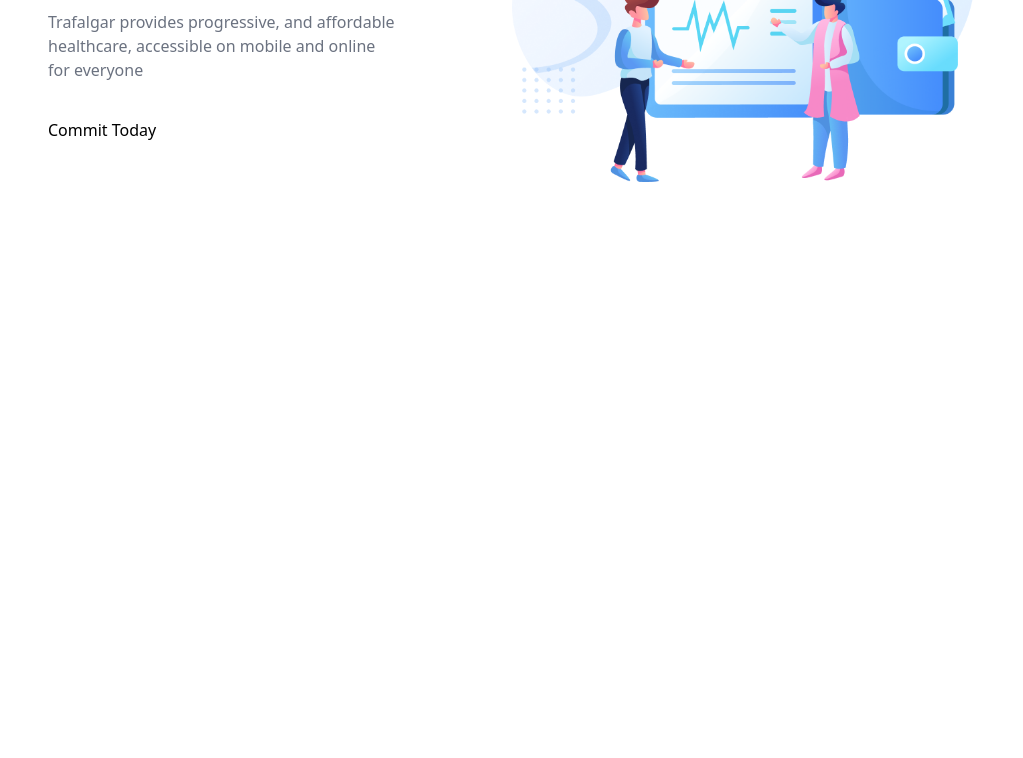
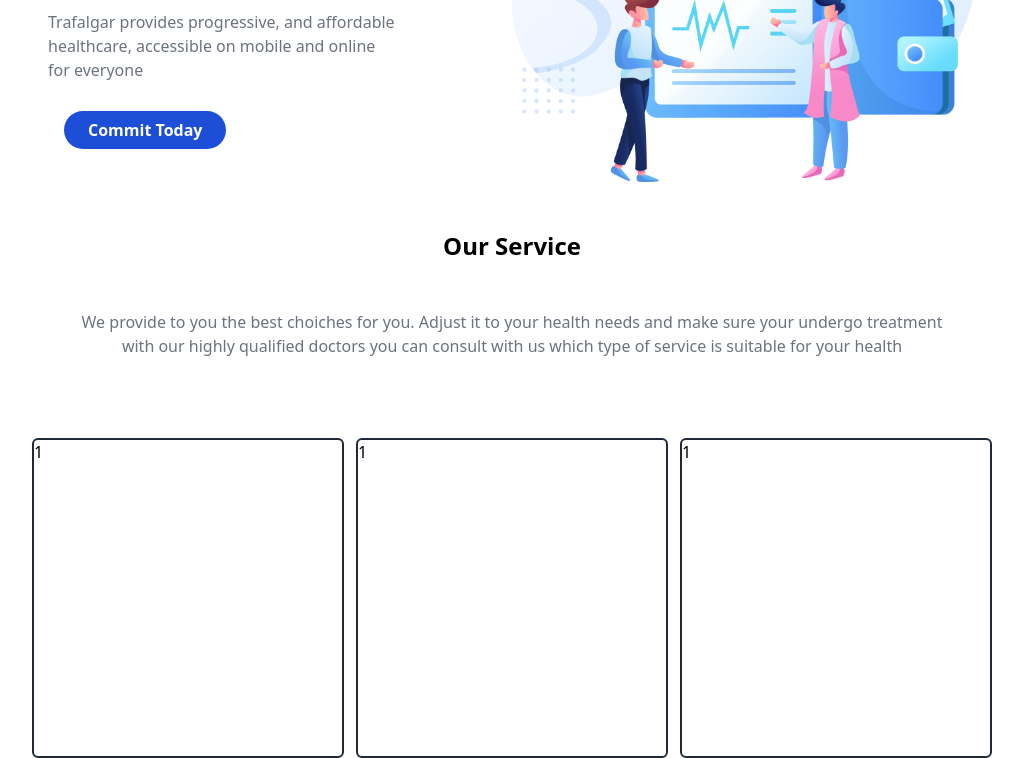
Before and after one commit to Pemrograman-Web-Dan-Perangkat-Bergerak/Egi-xiirpl1-Healtcare, a plain HTML site: page index.html in a window 1280 px wide. Shown: the part 334-1092 px from the top of the page, without its empty margins (128-1151 px from the left). Before the commit the page ends 800 px from the top, so only its background shows below. Drawn offline with nearby package versions, Linux system fonts and the light colour scheme.

Commit message:
RS_Sehat_Sejahtera

```diff
--- a/index.html
+++ b/index.html
@@ -25,11 +25,23 @@
     <div class="w-1/2">
         <h3 class="text-4xl font-semibold mt-28">Virtual healthcare<br>for you</h3>
         <h3 class="text-gray-500 my-9">Trafalgar provides progressive, and affordable <br> healthcare, accessible on mobile and online<br> for everyone</h3>
-            <a href="">Commit Today</a>
+            <a href="" class="text-center mx-4 rounded-full px-6 py-2 bg-blue-700
+            text-white font-semibold">Commit Today</a>
     </div>
     <div class="w-1/2">
         <img class="" src="trafalgar-header illustration 1.png" alt="">
     </div>
     </div>
+    <div class="text-center py-12 font-bold text-2xl">
+        <h1>Our Service</h1>
+    </div>
+   <div class="text-gray-500 text-xm text-center">
+    <h3>We provide to you the best choiches for you. Adjust it to your health needs and make sure your undergo treatment <br> with our highly qualified doctors you can consult with us which type of service is suitable for your health</h3>
+    </div>
+    <div class="grid-cols-3 gap-3 flex mx-40 mt-20">
+        <div class="border-2 border-gray-800 rounded-md w-4/12 h-80">1</div>
+        <div class="border-2 border-gray-800 rounded-md w-4/12 h-80">1</div>
+        <div class="border-2 border-gray-800 rounded-md w-4/12 h-80">1</div>
+    </div>
 </body>
 </html>
```
Also changed, not shown: Frame.png (added), Group.png (added), Rectangle 5.png (added).
